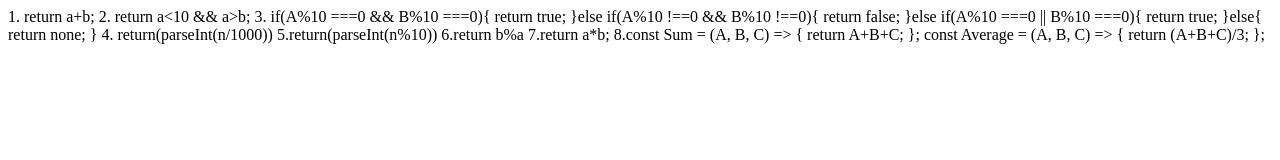
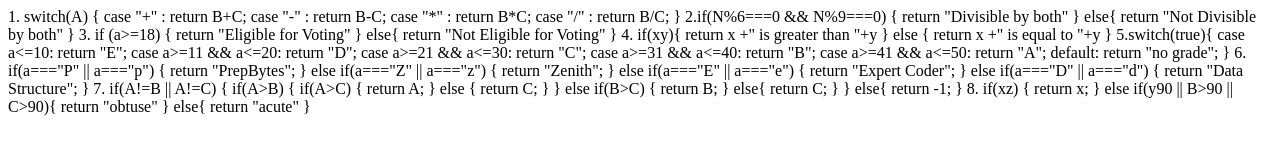
Before and after one commit to Fasna-KA/JS, a plain HTML site: page handson/h1/index.html in a window 1280 px wide. Drawn offline with Linux system fonts and the light colour scheme.

Commit message:
Add files via upload

```diff
--- a/handson/h1/index.html
+++ b/handson/h1/index.html
@@ -4,36 +4,144 @@
     <meta charset="UTF-8">
     <meta http-equiv="X-UA-Compatible" content="IE=edge">
     <meta name="viewport" content="width=device-width, initial-scale=1.0">
-    <title>Handson</title>
+    <title>Document</title>
 </head>
 <body>
     <div>
-1. return a+b;
-2. return a<10 && a>b;
-3. if(A%10 ===0 && B%10 ===0){
-    return true;
-  }else if(A%10 !==0 && B%10 !==0){
-    return false;
-  }else if(A%10 ===0 || B%10 ===0){
-    return true;
-  }else{
-    return none;
+1.	switch(A)	{
+
+    case "+" :
+       return B+C;
+
+        case "-" :
+       return B-C;
+
+      case "*" :
+       return B*C;
+
+        case "/" :
+       return B/C;
+    }
+
+2.if(N%6===0 && N%9===0) {
+    return "Divisible by both"
   }
-4. return(parseInt(n/1000))
-5.return(parseInt(n%10))
-6.return b%a
-7.return a*b;
-8.const Sum = (A, B, C) =>
+  else{
+    return "Not Divisible by both"
+  }
+
+3. if (a>=18) {
+  return "Eligible for Voting"
+}
+else{
+   return "Not Eligible for Voting"
+}
+
+4. if(x<y){
+  return x+" is smaller than "+y
+}
+else if(x>y){
+  return x +" is greater than "+y
+}
+else {
+  return x +" is equal to "+y
+}
+
+5.switch(true){
+  case a<=10:
+    return "E";
+  case a>=11 && a<=20:
+    return "D";
+  case a>=21 && a<=30:
+    return "C";
+  case a>=31 && a<=40:
+    return "B";
+  case a>=41 && a<=50:
+    return "A";
+  default:
+    return "no grade";
+}
+6.  if(a==="P" || a==="p")
 {
- return A+B+C;
-};
+  return "PrepBytes";
+}
+else if(a==="Z" || a==="z")
+{
+  return "Zenith";
+}
+else if(a==="E" || a==="e")
+{
+  return "Expert Coder";
+}
+else if(a==="D" || a==="d")
+{
+  return "Data Structure";
+}
 
-const Average = (A, B, C) =>
+7. if(A!=B || A!=C)
 {
- return (A+B+C)/3;
-};
+if(A>B)
+{
+  if(A>C)
+  {
+    return A;
+  }
+  else
+  {
+    return C;
+  }
+}
+else if(B>C)
+{
+  return B;
+}
+else{
+  return C;
+}
+}
+else{
+  return -1;
+}
+
+8. if(x<y)
+{
+  if(x>z)
+  {
+    return x;
+  }
+  else if(y<z)
+  {
+    return y;
+  }
+  else{
+    return z;
+  }
+}
+else if(x<z)
+{
+  return x;
+}
+else
+{
+  if(y<z)
+  {
+    return z;
+  }
+  else{
+    return y;
+  }
+
+}
+
+9.if(A>90 || B>90 || C>90){
+  return "obtuse"
+}
+else{
+  return "acute"
+}
 
 
     </div>
+  <script src="index.js"></script>
 </body>
 </html>
```
